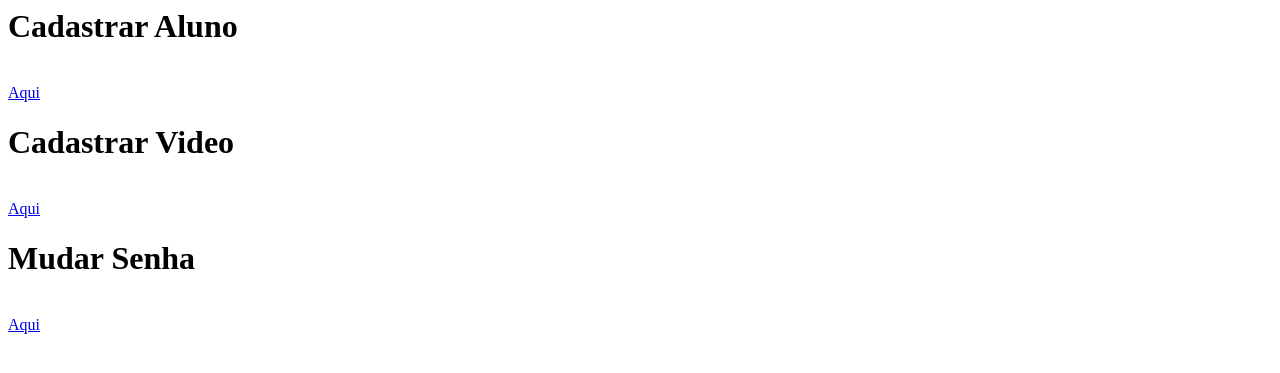
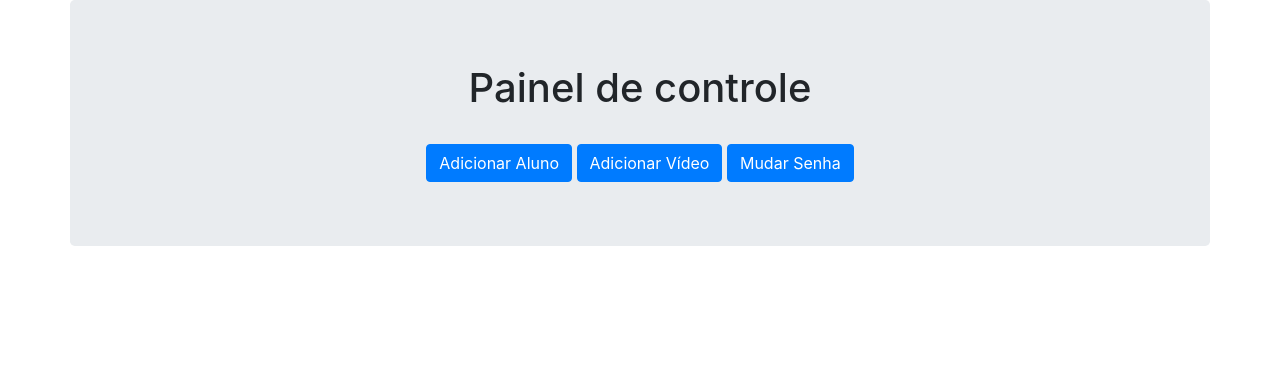
Before and after one commit to eliabeguerreiro/sistemaescola, a PHP site: page /cadastrar.php?pg=1 in a window 1280 px wide. Shown: the top 373 px of the page. Run offline with PHP 8.4, Linux system fonts and the light colour scheme; the visitor is signed in with stand-in values (Sample User, id 1).

Commit message:
mudança de estilo e acessos

```diff
--- a/cadastrar.php
+++ b/cadastrar.php
@@ -8,9 +8,35 @@ if($_SESSION['tipo'] == 'Administrador'){}
 else{$_SESSION['msg']='Você não Tem pérmissão para acessar essa pagina!</br>';
 header("Location:../src.php?pg=painel");}
 
-echo "<h1>Cadastrar Aluno</h1></br><a href='cadastrar.php?pg=cadastrar'>Aqui</a></br>";
-echo "<h1>Cadastrar Video </h1></br><a href='cadastrar.php?pg=subirvideo'>Aqui</a></br>";
-echo "<h1>Mudar Senha </h1></br><a href='cadastrar.php?pg=mudar'>Aqui</a></br>";
+
+?>
+<!DOCTYPE html>
+<html lang="pt">
+    <head>
+        <meta charset="UTF-8">
+        <meta name="viewport" content="width=device-width, initial-scale=1.0">
+        <title>Painel de Controle</title>
+        <link rel="stylesheet" type="text/css" href="css/bootstrap.css">
+        <script type="text/javascript" src="js/jquery.js"></script>
+        <script type="text/javascript" src="js/bootstrap.js"></script>
+        <link rel="stylesheet" href="https://stackpath.bootstrapcdn.com/bootstrap/4.4.1/css/bootstrap.min.css" integrity="sha384-Vkoo8x4CGsO3+Hhxv8T/Q5PaXtkKtu6ug5TOeNV6gBiFeWPGFN9MuhOf23Q9Ifjh" crossorigin="anonymous">
+    </head>
+    <body>
+    <center>
+    <div class='jumbotron  container'>
+    <h1>Painel de controle</h1>
+    </br>
+    <a class="text-decoration-none text-reset" href="cadastrar.php?pg=cadastrar"><button type="button" class="btn btn-primary">Adicionar Aluno</button></a>
+    <a class="text-decoration-none text-reset" href="cadastrar.php?pg=subirvideo"><button type="button" class="btn btn-primary">Adicionar Vídeo</button></a>
+    <a class="text-decoration-none text-reset" href="cadastrar.php?pg=mudar"><button type="button" class="btn btn-primary">Mudar Senha</button></a>
+    </div>
+    </center>
+    <script src="//cdnjs.cloudflare.com/ajax/libs/min.js/0.2.3/$.min.js"></script>
+	<script src="https://stackpath.bootstrapcdn.com/bootstrap/4.4.1/js/bootstrap.min.js" integrity="sha384-wfSDF2E50Y2D1uUdj0O3uMBJnjuUD4Ih7YwaYd1iqfktj0Uod8GCExl3Og8ifwB6" crossorigin="anonymous"></script>
+    </body>
+</html>
+<?php
+
 
 $pagina = $_GET['pg'];
 if ($pagina == 'cadastrar'){
```
